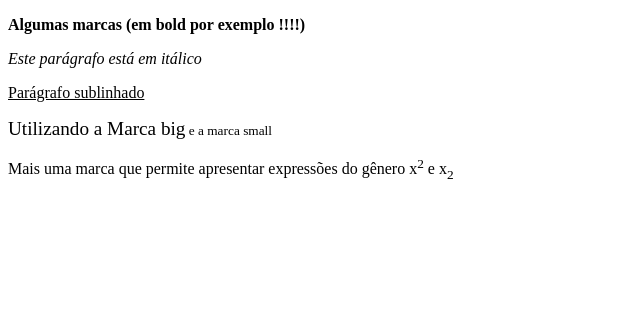
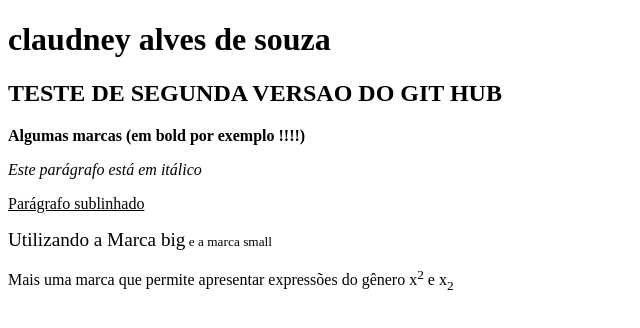
Before and after one commit to Claudney-Alves-de-Souza/ex-05, a plain HTML site: page ex-05/index.html in a window 1280 px wide. Shown: the whole page, without its empty margins (0-640 px from the left). Drawn offline with Linux system fonts and the light colour scheme.

Commit message:
Adicionei outro titulo no cabeçalho

```diff
--- a/ex-05/index.html
+++ b/ex-05/index.html
@@ -6,6 +6,10 @@
     <meta name="viewport" content="width=device-width, initial-scale=1.0">
     <title>EXERCICIO 5</title>
 </head>
+<header>
+    <h1>claudney alves de souza</h1>
+    <h2>TESTE DE SEGUNDA VERSAO DO GIT HUB</h2>
+</header>
 <body>
     <p><b>Algumas marcas (em bold por exemplo !!!!)</b></p>
     <p><i>Este parágrafo está em itálico</i></p>
```
